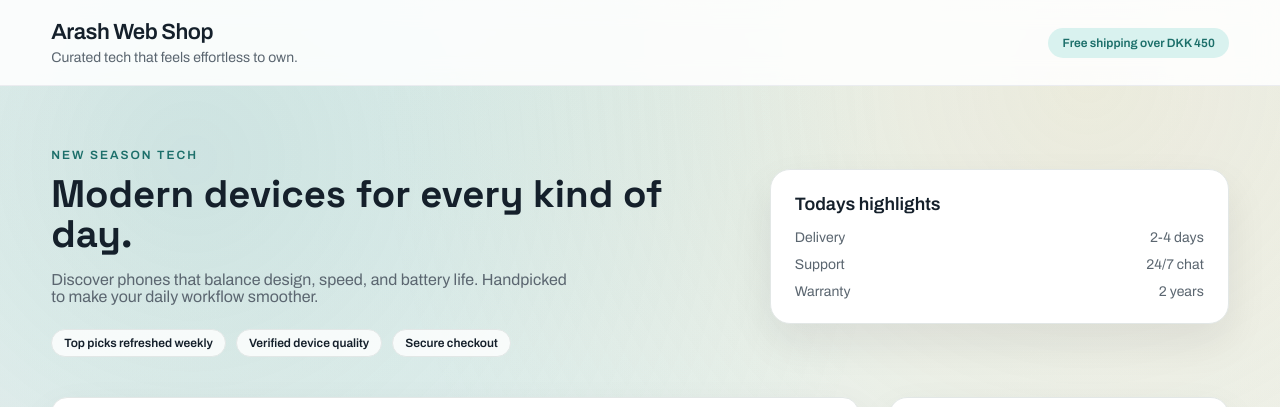
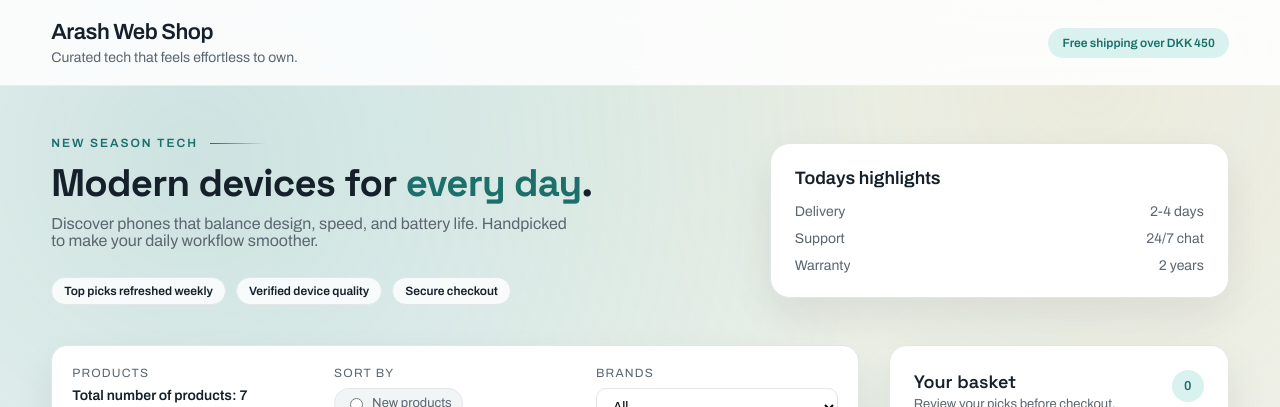
Before and after one commit to arash8877/Shopping_Website, a React (Create React App) app: page / in a window 1280 px wide. Shown: the top 407 px of the page. Built offline with nearby package versions, Linux system fonts and the light colour scheme.

Commit message:
refine the shopping card ui

```diff
--- a/src/components/Cart.js
+++ b/src/components/Cart.js
@@ -22,7 +22,9 @@ const Cart = ({ cartItems, removeFromBasket }) => {
             return (
               <Fade direction="right">
                 <div key={element.id} className="product-item">
-                  <span className="cart-qty">{element.qty} pcs</span>
+                  <span className="cart-qty" key={`qty-${element.id}-${element.qty}`}>
+                    {element.qty} pcs
+                  </span>
                   <div className="product-detail">
                     <img src={element.image} alt="" />
                     <h2>{element.title}</h2>
--- a/src/components/Home.js
+++ b/src/components/Home.js
@@ -78,8 +78,13 @@ const Home = () => {
         <main>
           <section className="hero second-container">
             <div className="hero-content">
-              <p className="eyebrow">New season tech</p>
-              <h1>Modern devices for every kind of day.</h1>
+              <div className="eyebrow">
+                <span className="eyebrow-label">New season tech</span>
+                <span className="eyebrow-line" aria-hidden="true" />
+              </div>
+              <h1 className="hero-title">
+                Modern devices for <span className="hero-accent">every day</span>.
+              </h1>
               <p className="hero-subtitle">
                 Discover phones that balance design, speed, and battery life. Handpicked to make
                 your daily workflow smoother.
--- a/src/index.css
+++ b/src/index.css
@@ -140,26 +140,48 @@ main {
   margin: 2rem auto 4rem;
 }
 
-.hero-content h1 {
-  font-size: clamp(3rem, 3vw, 4.4rem);
-  line-height: 1.05;
-  margin-bottom: 1.2rem;
+.hero-content {
+  display: flex;
+  flex-direction: column;
+  gap: 1.2rem;
+}
+
+.hero-title {
+  font-size: clamp(3rem, 3vw, 4.1rem);
+  line-height: 1.08;
+  margin: 0;
+  letter-spacing: -0.02em;
+}
+
+.hero-accent {
+  color: var(--accent-strong);
 }
 
 .hero-subtitle {
   font-size: 1.6rem;
   color: var(--muted);
   max-width: 52rem;
-  margin-bottom: 2.4rem;
+  margin: 0 0 1.6rem;
 }
 
 .eyebrow {
+  display: inline-flex;
+  align-items: center;
+  gap: 1.2rem;
+}
+
+.eyebrow-label {
   font-size: 1.2rem;
   font-weight: 600;
   text-transform: uppercase;
   letter-spacing: 0.2rem;
   color: var(--accent-strong);
-  margin-bottom: 1.2rem;
+}
+
+.eyebrow-line {
+  width: 5.6rem;
+  height: 1px;
+  background: linear-gradient(90deg, var(--accent-strong), rgba(255, 255, 255, 0));
 }
 
 .hero-highlights {
@@ -336,14 +358,6 @@ main {
   box-shadow: var(--shadow);
   overflow: hidden;
   position: relative;
-  transition:
-    transform 0.2s ease,
-    box-shadow 0.2s ease;
-}
-
-.products li:hover {
-  transform: translateY(-4px);
-  box-shadow: 0 22px 38px rgba(28, 31, 38, 0.12);
 }
 
 .products .product {
@@ -521,6 +535,21 @@ main {
   border-radius: 999px;
   font-size: 1.1rem;
   font-weight: 600;
+  animation: qty-pop 220ms ease-out;
+}
+
+@keyframes qty-pop {
+  0% {
+    transform: scale(0.85);
+    opacity: 0.7;
+  }
+  60% {
+    transform: scale(1.08);
+    opacity: 1;
+  }
+  100% {
+    transform: scale(1);
+  }
 }
 
 .remove-item {
```
